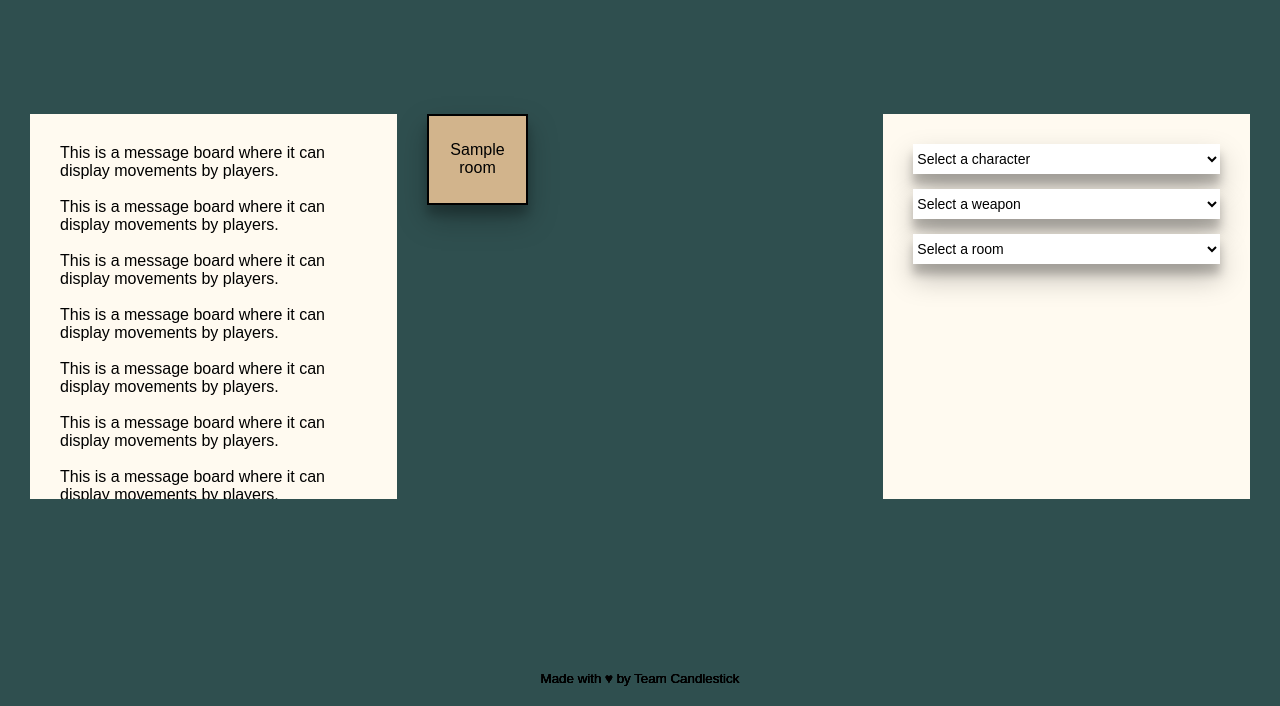
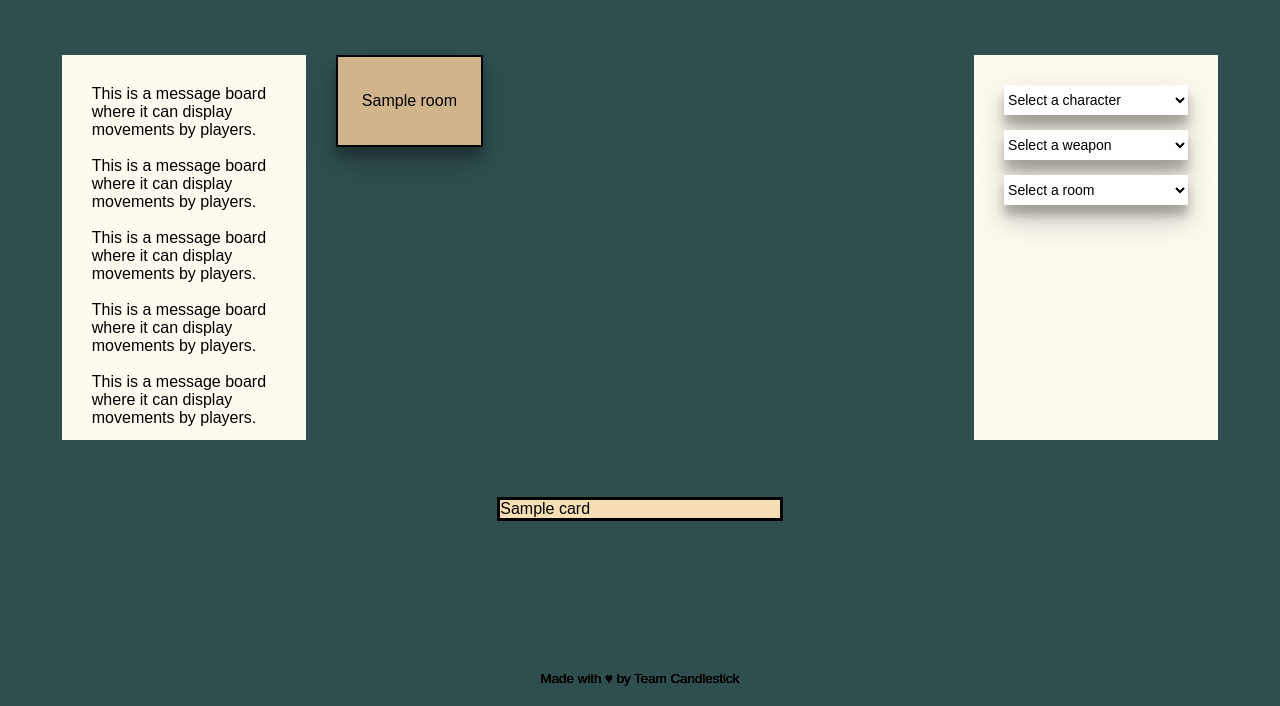
Before and after one commit to addisonhammer/clue-less, a Flask app: template client/templates/game.html in a window 1280 px wide. Shown: the part 94-800 px from the top of the page. Run offline with Flask 2, Linux system fonts and the light colour scheme; the template is opened without the code that fills it: most values are stand-ins (such as "Sample title", 1, 10 or a date in 2020).

Commit message:
Card Hand
Shows the card hand.
Clean up for getting card url.

```diff
--- a/client/app.py
+++ b/client/app.py
@@ -107,17 +107,22 @@ def join_game():
 @APP.route('/game', methods=['POST'])
 def start_game():
     # Uncomment to test displaying character whereabouts
-    # App.app_data.game_state.whereabouts = {
-    #     game_const.PLUM : (game_const.STUDY, game_const.LIBRARY),
-    #     game_const.WHITE : game_const.STUDY,
-    #     game_const.MUSTARD : game_const.BILLIARD,
-    #     game_const.SCARLET : (game_const.LOUNGE, game_const.DINING),
-    #     game_const.PEACOCK : game_const.KITCHEN,
-    #     game_const.GREEN : game_const.BILLIARD
-    # }
+    App.app_data.game_state.whereabouts = {
+        game_const.PLUM : (game_const.STUDY, game_const.LIBRARY),
+        game_const.WHITE : (game_const.STUDY, game_const.LIBRARY),
+        game_const.MUSTARD : game_const.BILLIARD,
+        game_const.SCARLET : (game_const.LOUNGE, game_const.DINING),
+        game_const.PEACOCK : game_const.KITCHEN,
+        game_const.GREEN : game_const.BILLIARD
+    }
+
+    App.app_data.game_state.player_cards = {
+        game_const.GREEN, game_const.BILLIARD, game_const.CANDLESTICK
+    }
 
     # Add logic here to determien true/false for suggestion/accusation
     return render_template('game.html',
+                            game_const=game_const,
                             characters=list(game_const.CHARACTERS),
                             weapons=list(game_const.WEAPONS),
                             rooms=list(game_const.ROOMS),
@@ -252,6 +257,54 @@ def api_accuse_result():
     # logging.info('Sending Response: %s', response)
     return jsonify(response)
 
+@APP.template_filter('card_url')
+def card_url(card_text):
+    if card_text == game_const.DAGGER:
+        return "https://i.imgur.com/GfXbfdU.jpg"
+    elif card_text == game_const.WRENCH:
+        return "https://i.imgur.com/1QPD85h.jpg"
+    elif card_text == game_const.ROPE:
+        return "https://i.imgur.com/C6leiZm.jpg"
+    elif card_text == game_const.CANDLESTICK:
+        return "https://i.imgur.com/FG7mF6M.jpg"
+    elif card_text == game_const.PIPE:
+        return "https://i.imgur.com/kS8LUEu.jpg"
+    elif card_text == game_const.REVOLVER:
+        return "https://i.imgur.com/bpcjdJc.jpg"
+    elif card_text == game_const.PLUM:
+        return "https://i.imgur.com/7lYwXpc.jpg"
+    elif card_text == game_const.WHITE:
+        return "https://i.imgur.com/arLVu0u.jpg"
+    elif card_text == game_const.MUSTARD:
+        return "https://i.imgur.com/j1FRYp4.jpg"
+    elif card_text == game_const.SCARLET:
+        return "https://i.imgur.com/SQFXJFk.jpg"
+    elif card_text == game_const.PEACOCK:
+        return "https://i.imgur.com/pN7b6nq.jpg"
+    elif card_text == game_const.GREEN:
+        return "https://i.imgur.com/tqtnJIn.jpg"
+    elif card_text == game_const.STUDY:
+        return "https://i.imgur.com/u8clJQw.jpg"
+    elif card_text == game_const.HALL:
+        return "https://i.imgur.com/gcJOSk4.jpg"
+    elif card_text == game_const.LOUNGE:
+        return "https://i.imgur.com/mNQrQAw.jpg"
+    elif card_text == game_const.LIBRARY:
+        return "https://i.imgur.com/dPgtAXN.jpg"
+    elif card_text == game_const.BILLIARD:
+        return "https://i.imgur.com/0RnL0uu.jpg"
+    elif card_text == game_const.DINING:
+        return "https://i.imgur.com/aPne9NX.jpg"
+    elif card_text == game_const.BALLROOM:
+        return "https://i.imgur.com/pRU9OYP.jpg"
+    elif card_text == game_const.KITCHEN:
+        return "https://i.imgur.com/6wclCaG.jpg"
+    elif card_text == game_const.CONSERVATORY:
+        return "https://i.imgur.com/Gbq9kuk.jpg"
+    else:
+        return ""
+
+
 
 if __name__ == '__main__':
     logging.basicConfig(level=logging.INFO)
--- a/client/static/css/board.css
+++ b/client/static/css/board.css
@@ -39,6 +39,10 @@
     align-items: center;
 }
 
-img{
-    border-radius: 50%
+.in-room-char{
+    border-radius: 5px;
+    height: 30px;
+    width: 30px;
+    margin: 5px;
+    box-shadow: 0 14px 28px rgba(0,0,0,0.25), 0 10px 10px rgba(0,0,0,0.22);
 }
--- /dev/null
+++ b/client/static/css/cards.css
@@ -0,0 +1,33 @@
+
+.card-hand {
+    display: grid;
+    grid-template-columns: repeat(3, 1fr);
+    column-gap: 5px;
+    row-gap: 5px;
+    grid-column: 2 / 2;
+    margin: auto auto;
+    border-style: solid;
+    background-color: wheat;
+}
+
+.card{
+    display: flex;
+    justify-content: center;
+    align-items: center;
+}
+
+.cardcontent{
+    margin: auto auto;
+    vertical-align: middle;
+
+}
+
+.card-image{
+    display: flex;
+    margin: auto auto;
+    justify-content: center;
+    height: 75%;
+    width: 60%;
+    border-radius: 5px;
+    box-shadow: 0 14px 28px rgba(0,0,0,0.25), 0 10px 10px rgba(0,0,0,0.22);
+}
--- a/client/static/css/global.css
+++ b/client/static/css/global.css
@@ -62,5 +62,8 @@ input:active {
 
 .game-container {
     display: grid;
-    grid-template-columns: repeat(3, 1fr);
+    grid-template-columns: .5fr 1fr .5fr;
+    grid-template-rows: 1fr .25fr;
+
+    row-gap: 20px;
 }
--- a/client/templates/board.html
+++ b/client/templates/board.html
@@ -1,6 +1,4 @@
 {% extends 'layout.html' %}
-
-{% set img_size = "width:30px;height:30px;" %}
 
 {% block css %}
   <link rel="stylesheet" type="text/css" href="{{ url_for('static', filename='css/board.css') }}?version=1">
@@ -21,18 +19,11 @@
         {% if game_state.whereabouts is not none %}
           {% for char in game_state.whereabouts %}
             {% if game_state.whereabouts[char] == room %}
-              {% if char == "Prof. Plum" %}
-              <div><img src="https://i.imgur.com/SkrJEKg.jpg" title="{{char}}" style="{{img_size}}"></div>
-              {% elif char == "Mrs. White" %}
-              <div><img src="https://i.imgur.com/eb3WNlV.jpg" title="{{char}}" style="{{img_size}}"></div>
-              {% elif char == "Col. Mustard" %}
-              <div><img src="https://i.imgur.com/d2tQgjj.jpg" title="{{char}}" style="{{img_size}}"></div>
-              {% elif char == "Miss Scarlet" %}
-              <div><img src="https://i.imgur.com/u9scmgZ.jpg" title="{{char}}" style="{{img_size}}"></div>
-              {% elif char == "Mrs. Peacock" %}
-              <div><img src="https://i.imgur.com/jAdapRJ.jpg" title="{{char}}" style="{{img_size}}"></div>
-              {% elif char == "Mr. Green" %}
-              <div><img src="https://i.imgur.com/LJLp7gj.jpg" title="{{char}}" style="{{img_size}}"></div>
+              {% set url = char|card_url %}
+              {% if url == "" %}
+                <div class="in-room-char">{{char}}</div>
+              {% else %}
+                <div><img class="in-room-char" src="{{url}}" title="{{char}}" style="width:30px;height:30px;"></div>
               {% endif %}
             {% endif %}
           {% endfor %}
--- /dev/null
+++ b/client/templates/cards.html
@@ -0,0 +1,19 @@
+{% block css %}
+  <link rel="stylesheet" type="text/css" href="{{ url_for('static', filename='css/cards.css') }}?version=1">
+{% endblock %}
+
+{% block content %}
+<div class="card-hand">
+    {% for card in game_state.player_cards %}
+    <div class="card">
+        {% set url = card|card_url %}
+        {% if url == "" %}
+        <span class="cardcontent">{{card}}</span>
+        {% else %}
+        <img class="card-image" src="{{url}}" title="{{card}}">
+        {% endif %}
+    </div>
+    {% endfor %}
+
+</div>
+{% endblock %}
--- a/client/templates/game.html
+++ b/client/templates/game.html
@@ -10,5 +10,6 @@
     {% include 'message.html' %}
     {% include 'board.html' %}
     {% include 'form.html' %}
+    {% include 'cards.html' %}
   </div>
 {% endblock %}
```
